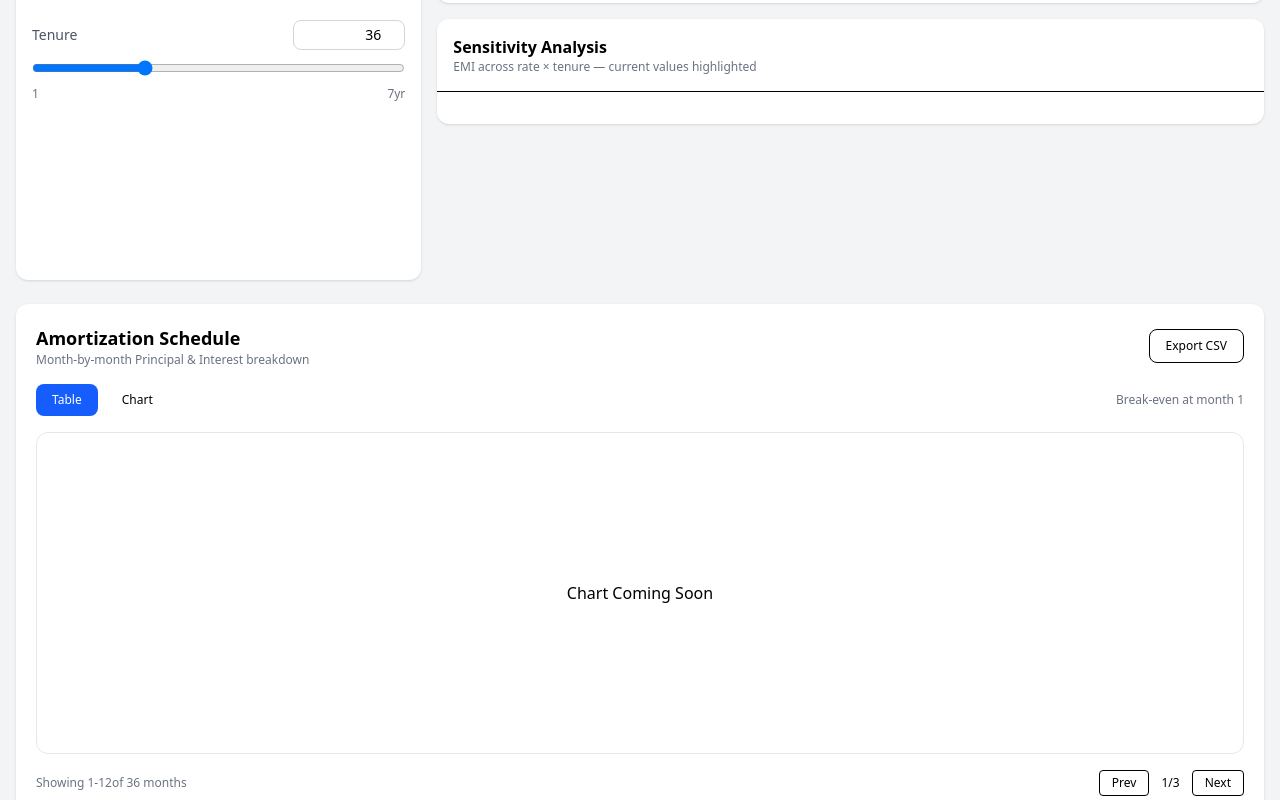
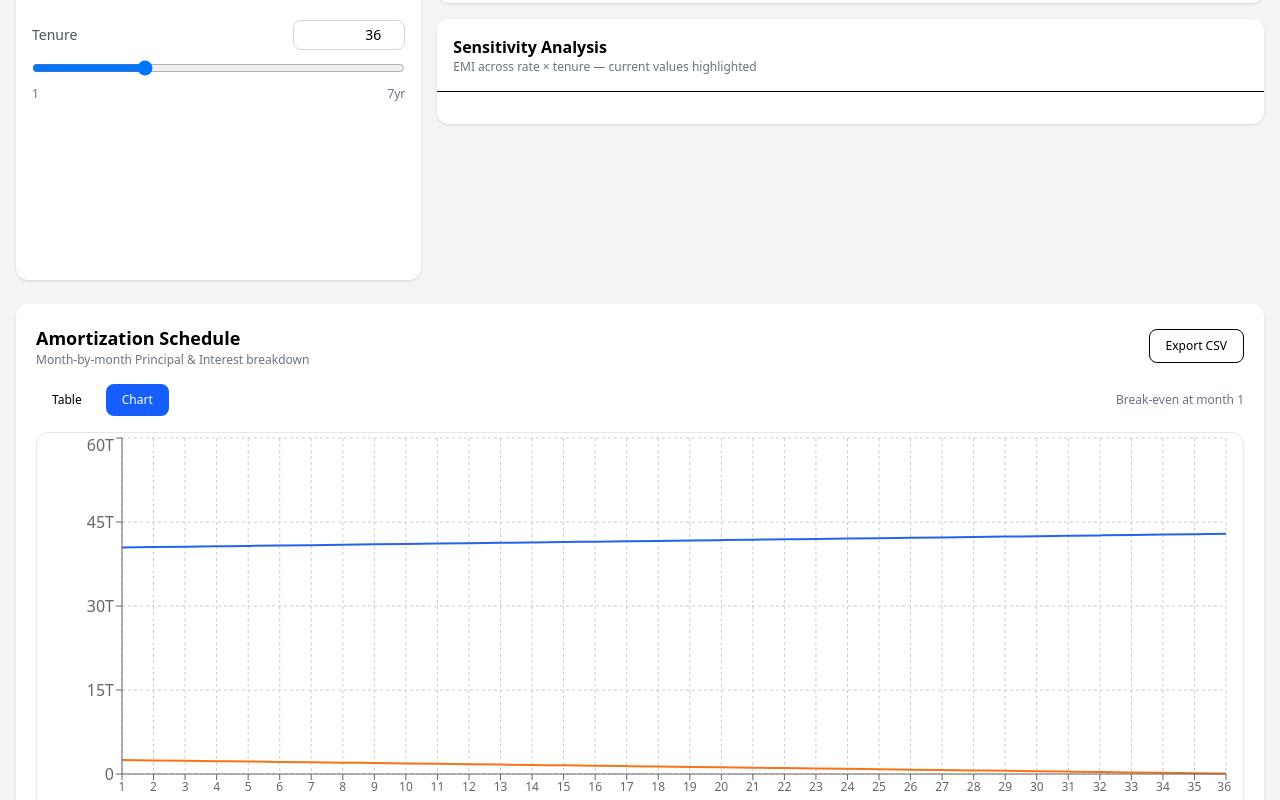
Before and after one commit to Ankit787762/EMI-Calculator, a Next.js app: page / in a window 1280 px wide. Both pictures are taken after a click on the button "Chart". Shown: the part 424-1224 px from the top of the page. Built offline with nearby package versions, Linux system fonts and the light colour scheme.

Commit message:
Add ChartView component and integrate with AmortizationTable; update LoanInputs max tenure to 36 months

```diff
--- a/package.json
+++ b/package.json
@@ -11,7 +11,8 @@
   "dependencies": {
     "next": "16.2.9",
     "react": "19.2.4",
-    "react-dom": "19.2.4"
+    "react-dom": "19.2.4",
+    "recharts": "^3.8.1"
   },
   "devDependencies": {
     "@tailwindcss/postcss": "^4",
--- a/src/components/amortization/AmortizationTable.jsx
+++ b/src/components/amortization/AmortizationTable.jsx
@@ -3,6 +3,7 @@
 import { AppContext } from "@/context/AppContext";
 import calculateEMI from "@/utils/emi";
 import { useContext, useState } from "react";
+import ChartView from "./ChartView";
 
 function AmortizationTable() {
   const { view, setView, amount, rate, tenure } = useContext(AppContext);
@@ -14,13 +15,14 @@ function AmortizationTable() {
     const interest = (balance * rate) / 12 / 100;
 
     const principal = emi - interest;
-    balance = balance - principal;
+    balance = Math.max(balance - principal, 0);
+
     schedule.push({
       month,
       emi,
       principal,
       interest,
-      balance: Math.max(balance, 0),
+      balance,
     });
   }
 
@@ -53,14 +55,18 @@ function AmortizationTable() {
         <div className="flex gap-2 text-xs">
           <button
             onClick={() => setView("table")}
-            className="px-4 py-2 rounded-lg bg-blue-600 text-white"
+            className={`px-4 py-2 rounded-lg ${
+              view === "table" ? "bg-blue-600 text-white" : "hover:bg-blue-100"
+            }`}
           >
             Table
           </button>
 
           <button
             onClick={() => setView("chart")}
-            className="px-4 py-2 rounded-lg hover:bg-blue-100"
+            className={`px-4 py-2 rounded-lg ${
+              view === "chart" ? "bg-blue-600 text-white" : "hover:bg-blue-100"
+            }`}
           >
             Chart
           </button>
@@ -70,9 +76,9 @@ function AmortizationTable() {
       </div>
 
       {/* Table / Chart View */}
-      <div className="bg-white border border-gray-200 rounded-xl overflow-hidden">
-        {view === "table" && (
-          <div className="overflow-auto max-h-[450px]">
+    <div className="bg-white border border-gray-200 rounded-xl overflow-hidden min-w-0">
+  {view === "table" && (
+    <div className="overflow-auto max-h-[450px]">
             <table className="w-full table-fixed text-xs">
               <thead className="bg-gray-50">
                 <tr className="border-b">
@@ -101,11 +107,7 @@ function AmortizationTable() {
           </div>
         )}
 
-        {view === "chart" && (
-          <div className="h-80 flex items-center justify-center">
-            Chart Coming Soon
-          </div>
-        )}
+        {view === "chart" && <ChartView schedule={schedule} />}
       </div>
 
       {/* Footer */}
--- a/src/components/amortization/ChartView.jsx
+++ b/src/components/amortization/ChartView.jsx
@@ -1,6 +1,76 @@
-function ChartView(){
-    return (
-        <div></div>
-    )
+"use client";
+
+import {
+  ResponsiveContainer,
+  LineChart,
+  Line,
+  XAxis,
+  YAxis,
+  CartesianGrid,
+  Tooltip,
+  Legend,
+} from "recharts";
+
+function ChartView({ schedule }) {
+  if (!schedule?.length) return null;
+
+  const chartData =
+    schedule.length > 60
+      ? schedule.filter((_, index) => index % 2 === 0)
+      : schedule;
+
+  return (
+    <div className="w-full h-[400px]">
+      <ResponsiveContainer width="99%" height={400}>
+        <LineChart data={chartData}>
+          <CartesianGrid strokeDasharray="3 3" />
+
+          <XAxis
+            dataKey="month"
+            tick={{ fontSize: 12 }}
+            tickCount={10}
+            interval="preserveStartEnd"
+          />
+
+          <YAxis
+            width={80}
+            tickFormatter={(value) =>
+              new Intl.NumberFormat("en-IN", {
+                notation: "compact",
+                maximumFractionDigits: 1,
+              }).format(value)
+            }
+          />
+
+          <Tooltip
+            formatter={(value) =>
+              `₹${Number(value).toLocaleString("en-IN")}`
+            }
+          />
+
+          <Legend />
+
+          <Line
+            type="monotone"
+            dataKey="principal"
+            name="Principal"
+            stroke="#2563eb"
+            strokeWidth={2}
+            dot={false}
+          />
+
+          <Line
+            type="monotone"
+            dataKey="interest"
+            name="Interest"
+            stroke="#f97316"
+            strokeWidth={2}
+            dot={false}
+          />
+        </LineChart>
+      </ResponsiveContainer>
+    </div>
+  );
 }
+
 export default ChartView;
--- a/src/components/calculator/LoanInputs.jsx
+++ b/src/components/calculator/LoanInputs.jsx
@@ -62,7 +62,7 @@ import { AppContext } from "@/context/AppContext";
         <input
           type="range"
           min="1"
-          max="30"
+          max="36"
           value={rate}
           onChange={(e) => setRate(Number(e.target.value))}
           className="w-full"
```
Also changed, not shown: 1 other file (tests, documents, lock files or other folders).
